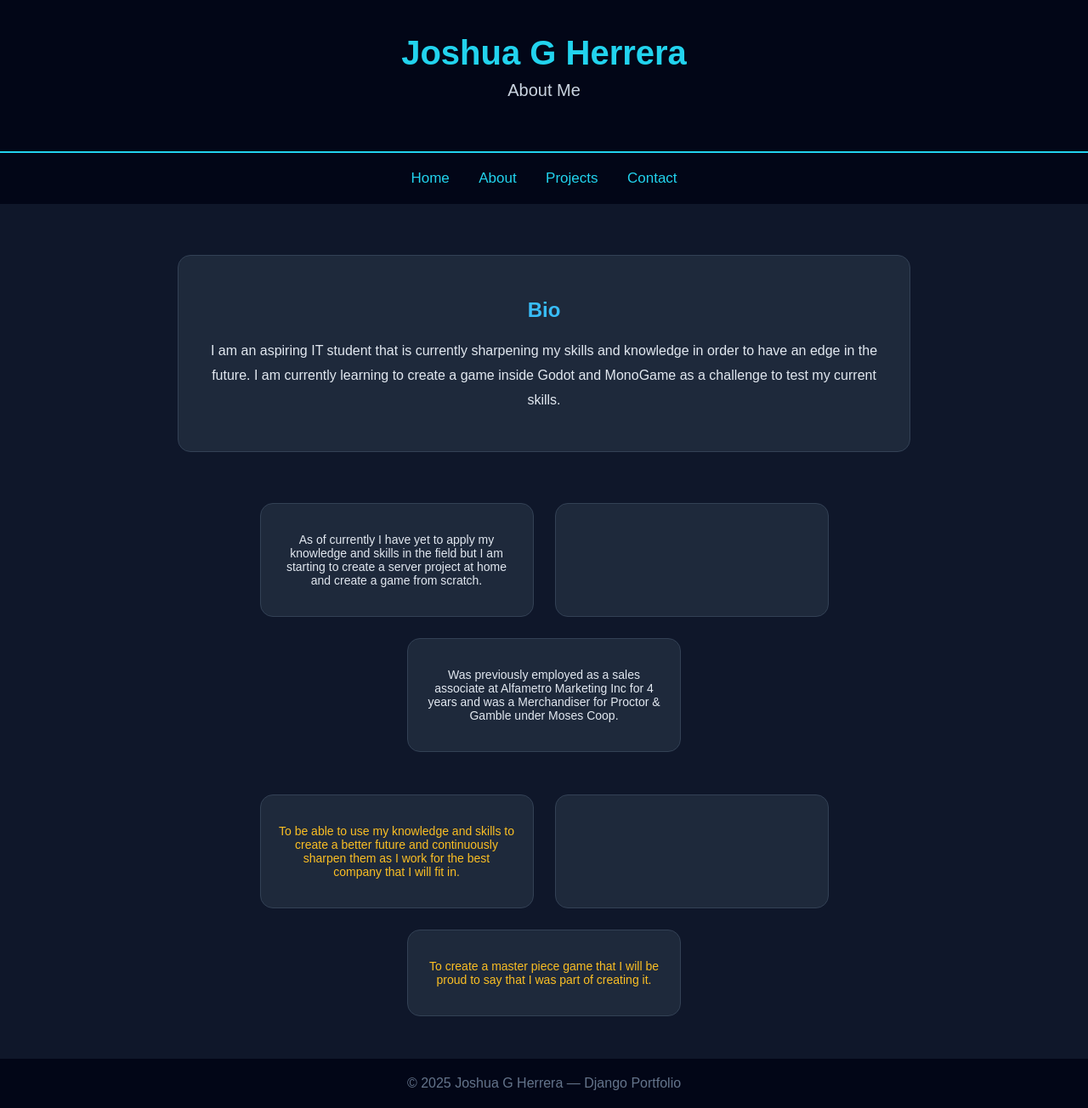
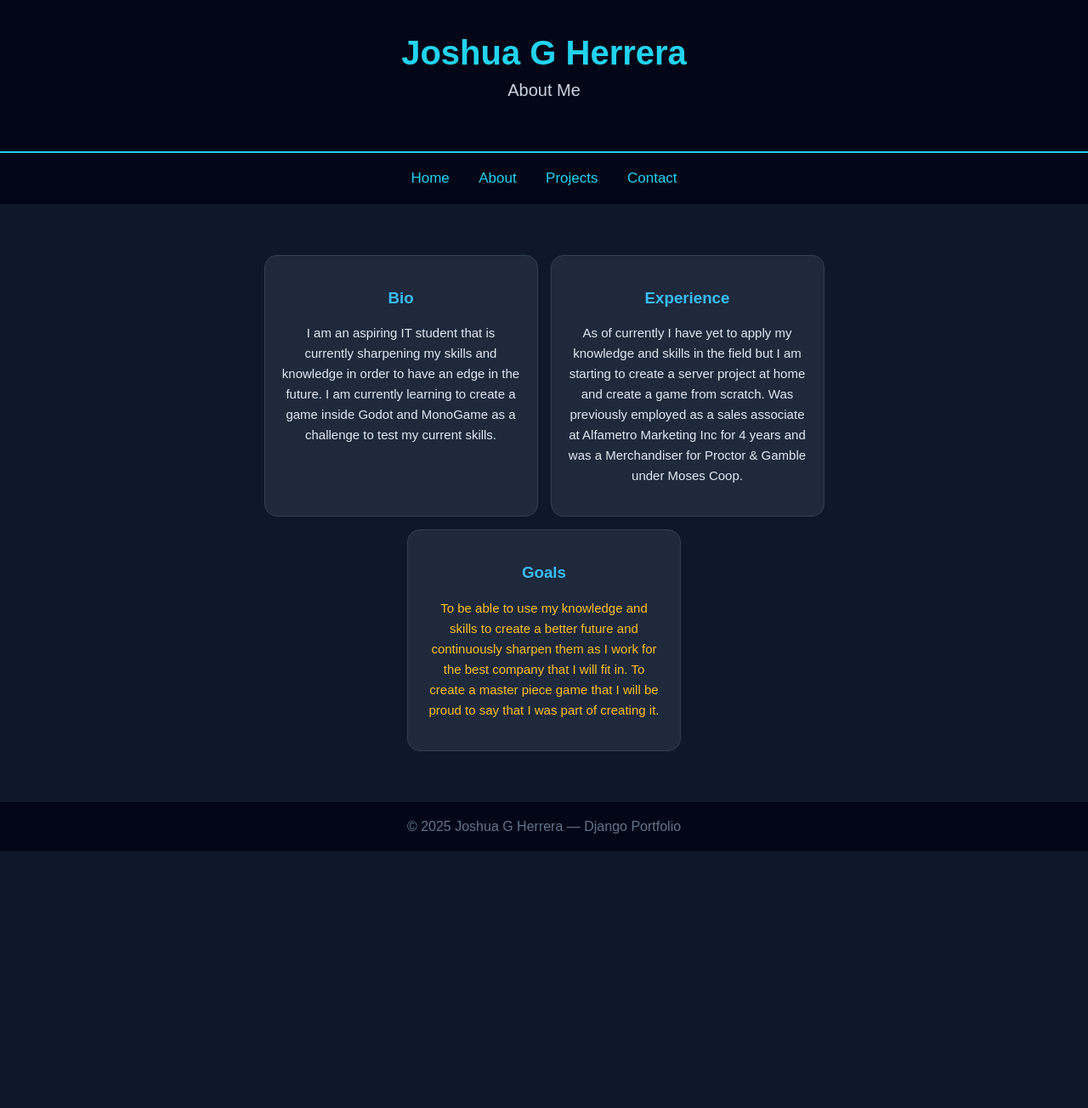
Before and after one commit to StartingNew9/Django-porrtfolio, a Django app: page /about/ in a window 1280 px wide. Shown: the whole page at 85% size. After the commit the page ends 1002 px from the top, so only its background shows below. Run offline with Django 5.2, Linux system fonts and the light colour scheme; data comes from the database, SQL or seed files in the repository.

Commit message:
Updated about page

```diff
--- a/main/templates/about.html
+++ b/main/templates/about.html
@@ -25,36 +25,35 @@
             style="text-decoration:none; color:#22d3ee; font-size:17px; margin:15px;">Contact</a>
     </div>
 
-    <!-- BIO / PROFILE -->
-    <div
-        style="max-width:800px; margin:60px auto; padding:30px; background:#1e293b; border-radius:15px; border:1px solid #334155; text-align:center;">
-        <h2 style="color:#38bdf8; margin-bottom:20px;">Bio</h2>
-        <p style="color:#e2e8f0; font-size:16px; line-height:1.8;">{{ profile.bio }}</p>
-    </div>
+    <!-- ABOUT DETAILS -->
+    <div style="max-width:900px; margin:60px auto; display:flex; flex-wrap:wrap; justify-content:center; gap:15px;">
 
-    <!-- EXPERIENCE -->
-    {% if profile.experience %}
-    <div style="max-width:900px; margin:50px auto; display:flex; flex-wrap:wrap; justify-content:center; gap:25px;">
-        {% for exp in profile.experience.splitlines %}
+        <!-- Bio -->
         <div
             style="background:#1e293b; padding:20px; border-radius:15px; border:1px solid #334155; width:280px; text-align:center;">
-            <p style="color:#e2e8f0; font-size:14px;">{{ exp }}</p>
+            <h3 style="color:#38bdf8;">Bio</h3>
+            <p style="color:#e2e8f0; font-size:15px; line-height:1.6;">{{ profile.bio }}</p>
         </div>
-        {% endfor %}
-    </div>
-    {% endif %}
 
-    <!-- GOALS -->
-    {% if profile.goals %}
-    <div style="max-width:900px; margin:50px auto; display:flex; flex-wrap:wrap; justify-content:center; gap:25px;">
-        {% for goal in profile.goals.splitlines %}
+        <!-- Experience -->
+        {% if profile.experience %}
         <div
             style="background:#1e293b; padding:20px; border-radius:15px; border:1px solid #334155; width:280px; text-align:center;">
-            <p style="color:#fbbf24; font-size:14px;">{{ goal }}</p>
+            <h3 style="color:#38bdf8;">Experience</h3>
+            <p style="color:#e2e8f0; font-size:15px; line-height:1.6;">{{ profile.experience }}</p>
         </div>
-        {% endfor %}
+        {% endif %}
+
+        <!-- Goals -->
+        {% if profile.goals %}
+        <div
+            style="background:#1e293b; padding:20px; border-radius:15px; border:1px solid #334155; width:280px; text-align:center;">
+            <h3 style="color:#38bdf8;">Goals</h3>
+            <p style="color:#fbbf24; font-size:15px; line-height:1.6;">{{ profile.goals }}</p>
+        </div>
+        {% endif %}
+
     </div>
-    {% endif %}
 
     <!-- FOOTER -->
     <div style="background:#020617; padding:20px; text-align:center; color:#64748b; margin-top:50px;">
```
